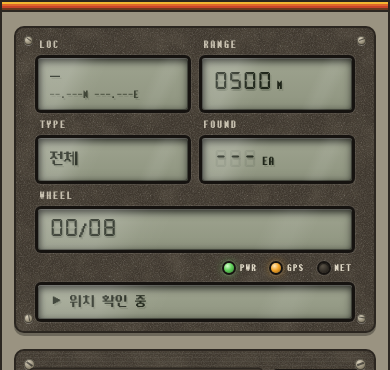
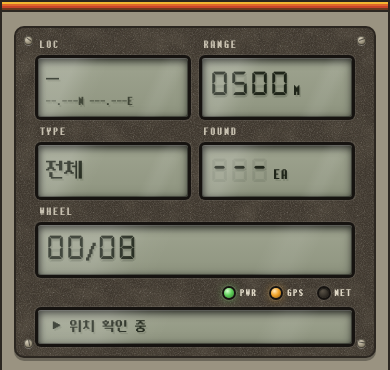
Before and after one commit to coldzero7362/lunch-roulette-app, a Laravel app: template resources/views/roulette.blade.php in a window 390 px wide. Shown: the part 98-468 px from the top of the page. Run offline with Laravel 12, Linux system fonts and the light colour scheme; the template is opened without the code that fills it, so the values that code supplies are empty; style sheets or scripts are compiled from the project's sources; some libraries are stand-ins or nearby versions.

Commit message:
Enlarge the LCD readings and scale them down on narrow phones
Co-Authored-By: Claude Opus 5.5 <noreply@anthropic.com>

```diff
--- a/resources/css/roulette.css
+++ b/resources/css/roulette.css
@@ -802,8 +802,8 @@
     padding: 8px 12px;
     overflow: hidden;
     font-family: var(--font-pixel);
-    font-size: 15px;
-    line-height: 22px;
+    font-size: 20px;
+    line-height: 28px;
     white-space: nowrap;
 }
 
@@ -813,8 +813,8 @@
 /* LOC 아래 좌표 한 줄 */
 .rl-lcd__sub {
     font-family: var(--font-pixel-mono);
-    font-size: 10px;
-    line-height: 14px;
+    font-size: 11px;
+    line-height: 15px;
     letter-spacing: .06em;
     color: #3d4334;
 }
@@ -823,7 +823,8 @@
 .rl-seg {
     position: relative;
     font-family: 'DSEG7', var(--font-pixel-mono);
-    font-size: 17px;
+    font-size: 26px;
+    line-height: 30px;
     letter-spacing: .04em;
 }
 
@@ -836,7 +837,7 @@
     text-shadow: none;
 }
 
-.rl-unit { margin-left: 5px; font-family: var(--font-pixel-mono); font-size: 11px; letter-spacing: .08em; }
+.rl-unit { margin-left: 6px; font-family: var(--font-pixel-mono); font-size: 13px; letter-spacing: .08em; }
 
 .rl-readout__foot {
     display: grid;
@@ -1478,6 +1479,11 @@
     .rl-readout__foot { grid-template-columns: minmax(0, 1fr); gap: 10px; }
     .rl-lamps { justify-content: flex-end; gap: 14px; }
     .rl-lamps li { flex-direction: row; gap: 6px; }
+    /* 좁은 창: 글자를 화면 폭에 맞춰 줄임 (320px 에서도 0500 M·좌표가 안 잘리게) */
+    .rl-readout__fields dd { padding: 8px; font-size: clamp(16px, 5vw, 20px); }
+    .rl-seg { font-size: clamp(19px, 6vw, 26px); }
+    .rl-unit { margin-left: 4px; }
+    .rl-lcd__sub { font-size: clamp(9px, 2.8vw, 11px); letter-spacing: 0; }
     /* 좁은 화면: 영수증 정보 줄은 자르지 않고 줄바꿈 (영업시간·주소가 길어도 다 보이게) */
     .rl-ticket__meta,
     .rl-ticket__sub { white-space: normal; overflow-wrap: anywhere; }
```
